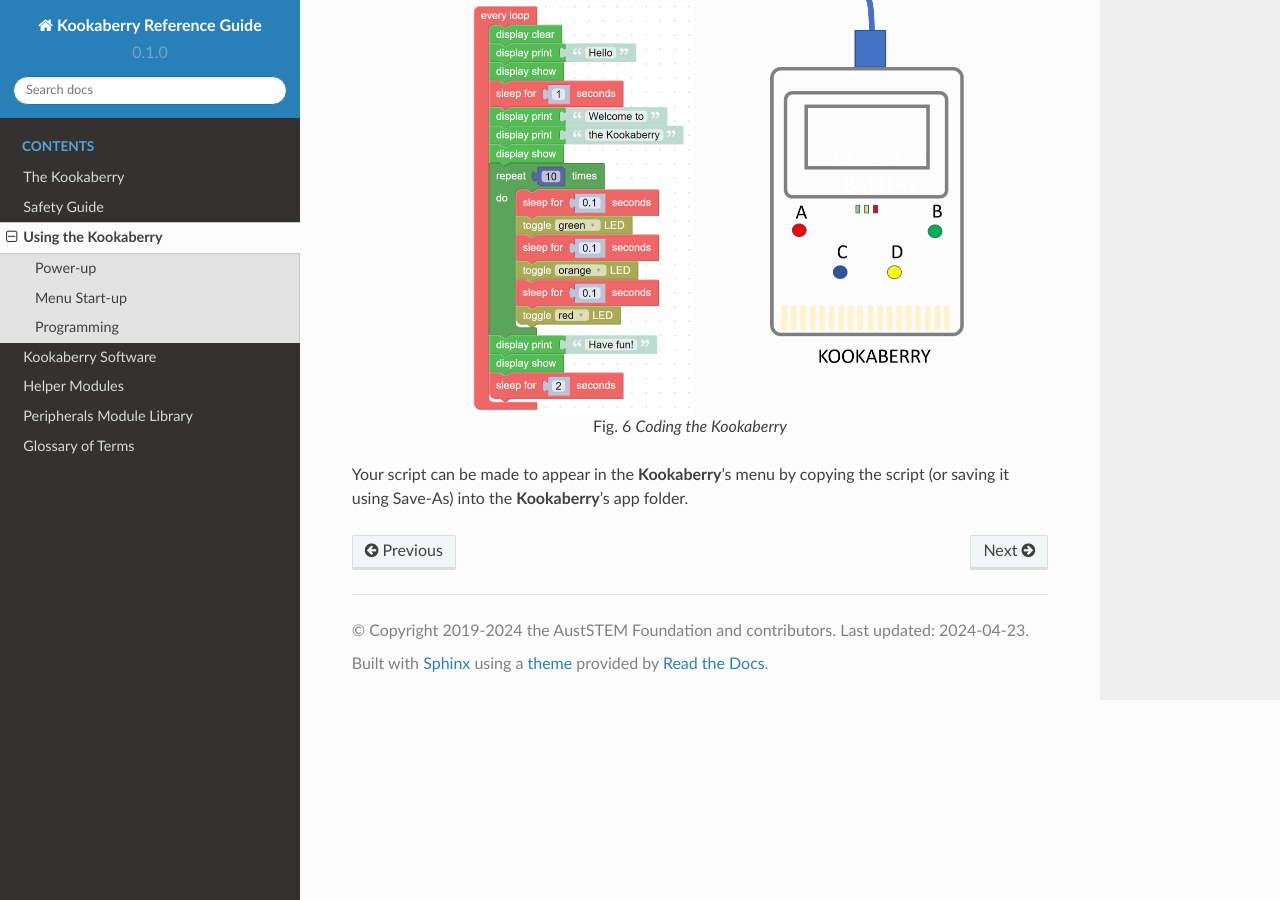
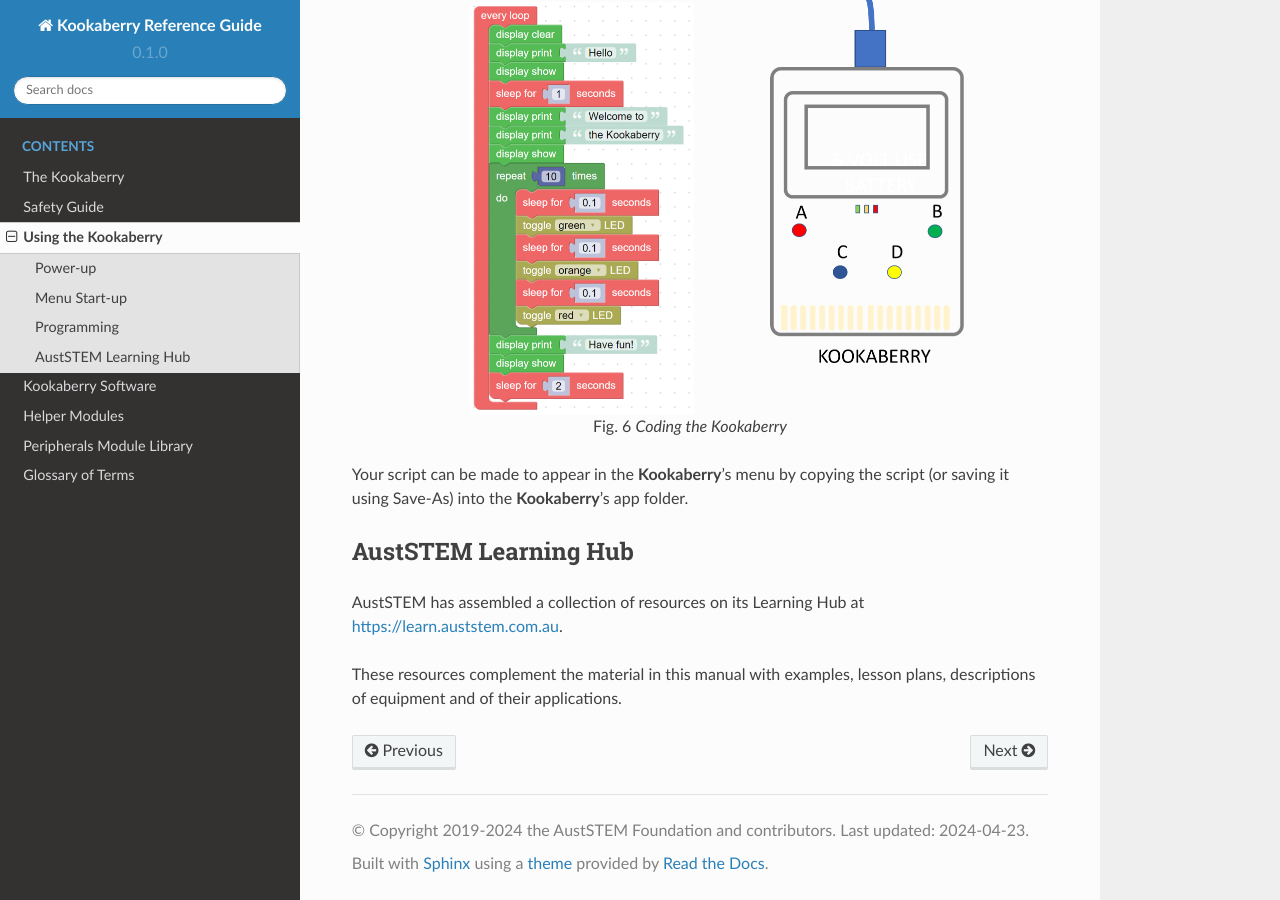
Before and after one commit to TDStrasser/Kookaberry-Reference-Guide, a Sphinx documentation site: the page built from docs/source/using.rst, in a window 1280 px wide and 900 px high, scrolled down 3219 px. Built offline with Sphinx 7.4.7 and the Read the Docs theme 2.0.0, drawn with Linux system fonts in a browser that asks for light colours.

Commit message:
Included link to AustSTEM Learning Hub

```diff
--- a/docs/source/using.rst
+++ b/docs/source/using.rst
@@ -69,3 +69,10 @@
    Coding the Kookaberry
 
 Your script can be made to appear in the **Kookaberry**'s menu by copying the script (or saving it using Save-As) into the **Kookaberry**'s app folder.
+
+AustSTEM Learning Hub
+---------------------
+
+AustSTEM has assembled a collection of resources on its Learning Hub at https://learn.auststem.com.au.
+
+These resources complement the material in this manual with examples, lesson plans, descriptions of equipment and of their applications.
```
